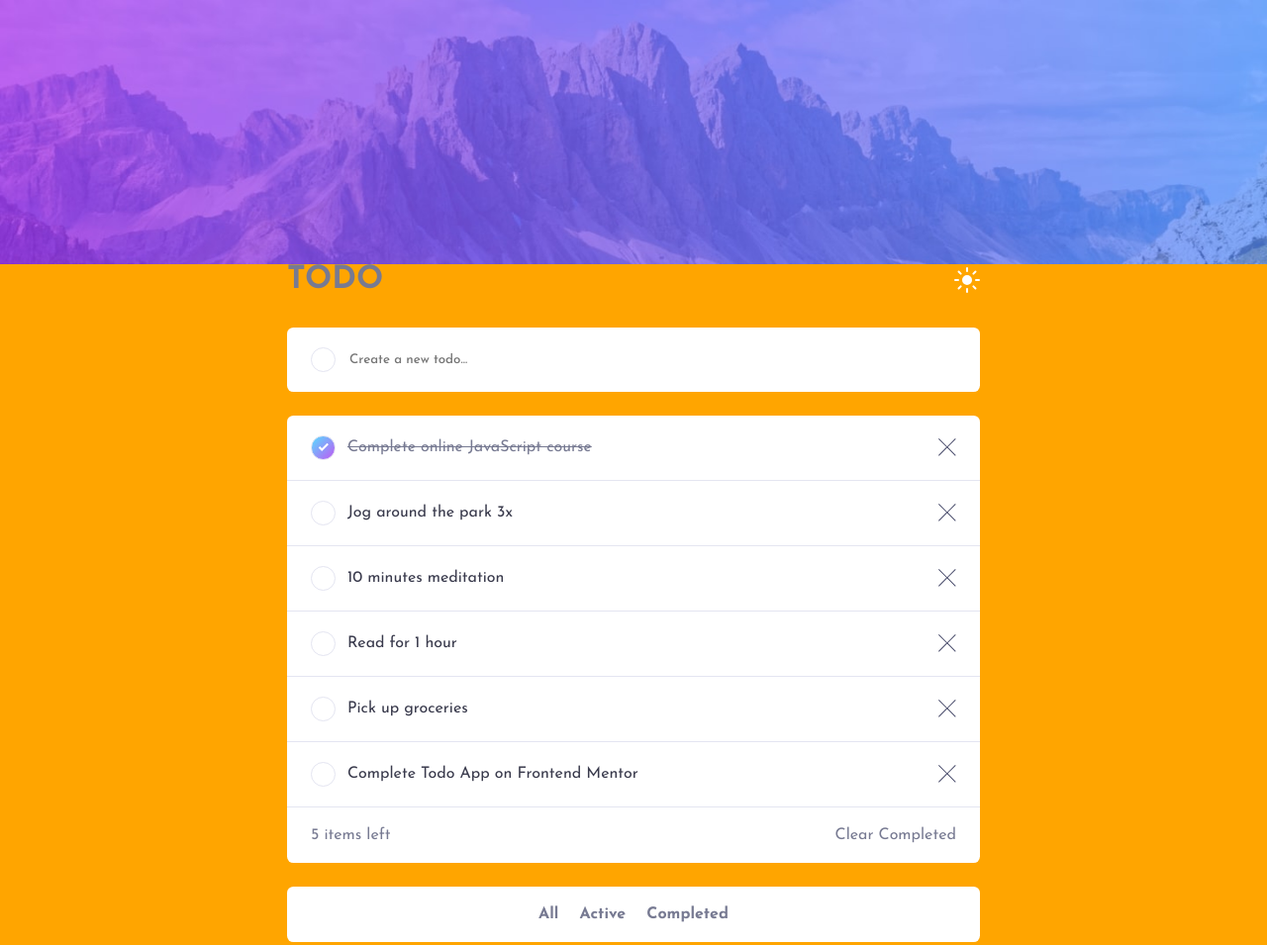
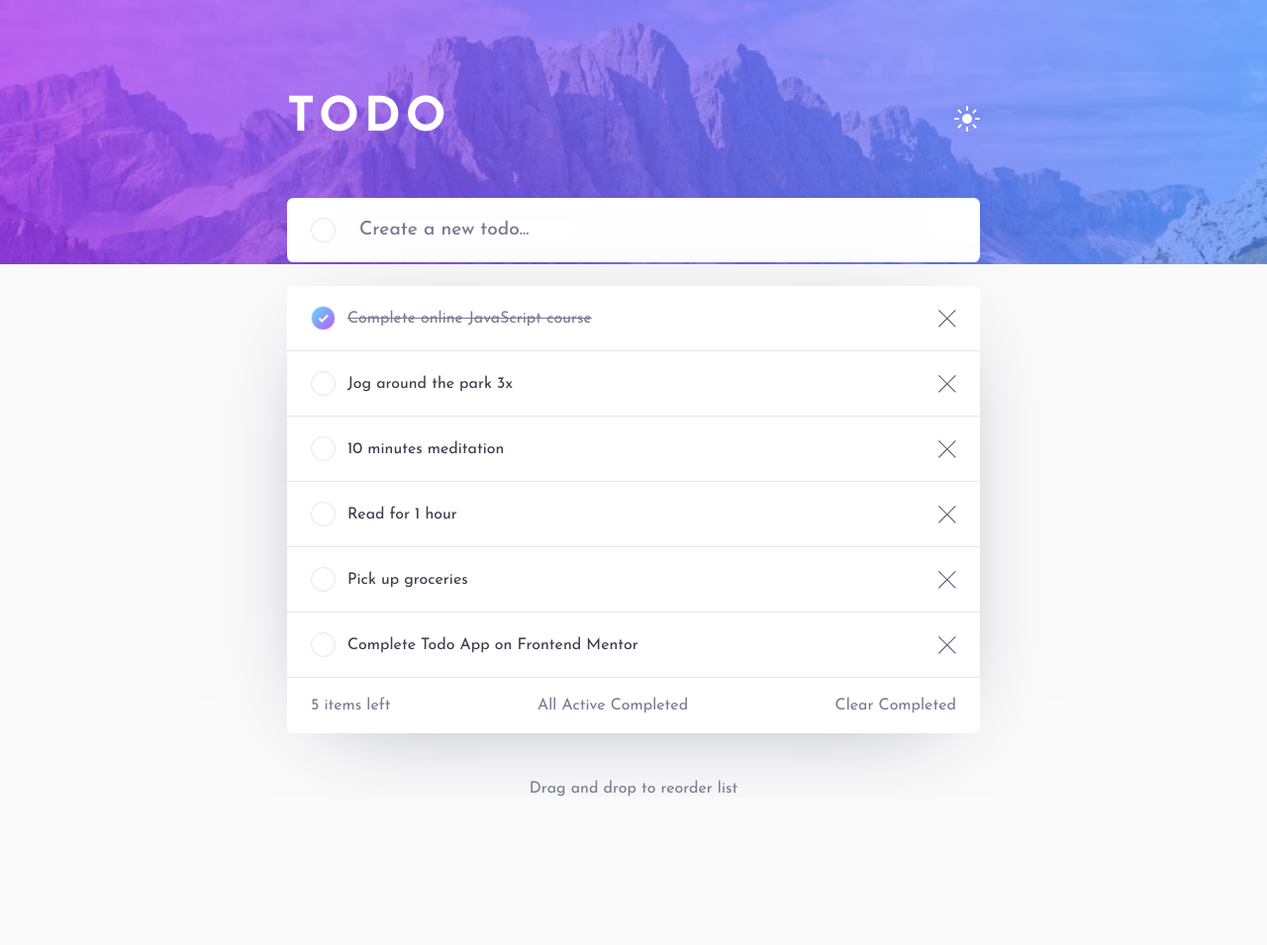
Before and after one commit to Everezze/todo_app, a plain HTML site: page index.html in a window 1280 px wide. Shown: the top 955 px of the page at 99% size. After the commit the page ends 805 px from the top, so only its background shows below. Drawn offline with Linux system fonts and the light colour scheme.

Commit message:
(re)placing filters elements responsively, adding more styles

```diff
--- a/index.html
+++ b/index.html
@@ -65,7 +65,7 @@
 				<img class="cross-icon" src="images/icon-cross.svg" alt="">
 			</article>
 			<aside>
-				<span>5 items left</span>
+				<span class="non-clickable"lass>5 items left</span>
 				<span>Clear Completed</span>
 			</aside>
 		</section>
--- a/script.js
+++ b/script.js
@@ -3,18 +3,15 @@ const tasks = Array.from(document.querySelectorAll("article span"));
 const marksAndTasks =checkMarks.concat(tasks);
 const crossIcons = document.querySelectorAll("section .cross-icon");
 const taskCompletedCleaner = document.querySelector("section aside span:last-child");
+const filterContainer = document.querySelector("main>aside div");
 const activeFilter = document.querySelector("main>aside div span:nth-child(2)");
 const completedFilter = document.querySelector("main>aside div span:nth-child(3)");
 const allFilter = document.querySelector("main>aside div span:nth-child(1)");
 const tasksSection = document.querySelector("section");
 const articles = Array.from(document.querySelectorAll("section article"));
 const input = document.querySelector("input");
-
-console.log(checkMarks);
-console.log(tasks);
-console.log(crossIcons);
-console.log(taskCompletedCleaner);
-console.log(marksAndTasks);
+const main = document.querySelector("main");
+const secondAside = document.querySelector("main > asidel");
 
 function addActive(element){
 	element.addEventListener("click",function(){
@@ -44,8 +41,30 @@ function enableRemoveArticle(element){
 	});
 };
 
+function createArticle(input){
+	let article = document.createElement("article");
+	let circle = document.createElement("div");
+	let img= document.createElement("img");
+	let span = document.createElement("span");
+	let crossIcon = document.createElement("img");
+	crossIcon.setAttribute("src","images/icon-cross.svg");
+	crossIcon.classList.add("cross-icon");
+	enableRemoveArticle(crossIcon);
+	img.setAttribute("src","images/icon-check.svg");
+	span.textContent = input.value;
+	addActive(span);
+	addActive(circle);
+	circle.classList.add("circle");
+	circle.appendChild(img);
+	article.appendChild(circle);
+	article.appendChild(span);
+	article.appendChild(crossIcon);
+	articles.push(article);
+
+	return article;
+}
+
 marksAndTasks.forEach(addActive);
-
 taskCompletedCleaner.addEventListener("click",function(){
 	for(let i =0;i<articles.length;i++){
 		if(articles[i].classList.contains("active")){
@@ -54,7 +73,6 @@ taskCompletedCleaner.addEventListener("click",function(){
 		}
 	}
 });
-
 activeFilter.addEventListener("click", enableActiveFilter);
 completedFilter.addEventListener("click", enableCompletedFilter);
 allFilter.addEventListener("click",enableallFilter);
@@ -62,25 +80,22 @@ crossIcons.forEach(enableRemoveArticle);
 
 input.addEventListener("keydown",function(event){
 	if(event.key == "Enter" && this.value != ""){
-		let article = document.createElement("article");
-		let circle = document.createElement("div");
-		let img= document.createElement("img");
-		let span = document.createElement("span");
-		let crossIcon = document.createElement("img");
-		crossIcon.setAttribute("src","images/icon-cross.svg");
-		crossIcon.classList.add("cross-icon");
-		enableRemoveArticle(crossIcon);
-		img.setAttribute("src","images/icon-check.svg");
-		span.textContent = this.value;
-		addActive(span);
-		addActive(circle);
-		circle.classList.add("circle");
-		circle.appendChild(img);
-		article.appendChild(circle);
-		article.appendChild(span);
-		article.appendChild(crossIcon);
-		//articles.push(article);
-
+		let article = createArticle(this);
 		tasksSection.insertBefore(article,taskCompletedCleaner.parentElement);
+		this.value = "";
 	}
 });
+
+const resObserv = new ResizeObserver(entries => {
+	console.log("entered resize event");
+	console.log(tasksSection.nextElementSibling);
+	for(let entry of entries){
+		if(entry.contentRect.width > 600){
+			taskCompletedCleaner.parentElement.insertBefore(filterContainer,taskCompletedCleaner);
+		}
+		else{
+			tasksSection.nextElementSibling.insertBefore(filterContainer,null);
+		};
+	}
+});
+resObserv.observe(main);
--- a/style.css
+++ b/style.css
@@ -28,9 +28,11 @@
 
 body{
 	margin:0;
-	background: var(--very-light-gra,orange);
+	background: var(--very-light-gray);
 	font-family: "Josefin Sans",sans-serif;
 	color: var(--dark-grayish-blue);
+	position: relative;
+	z-index: 0;
 }
 
 main{
@@ -42,6 +44,12 @@ h1,p{
 	margin:0;
 }
 
+h1{
+	color: var(--white);
+	font-size: 2.5rem;
+	letter-spacing: 5px;
+}
+
 img{
 	vertical-align: bottom;
 }
@@ -49,6 +57,12 @@ img{
 p{
 	text-align: center;
 	margin-top: 3rem;
+}
+
+picture{
+	position: absolute;
+	width: 100%;
+	z-index: -1;
 }
 
 picture img{
@@ -72,6 +86,7 @@ aside{
 section{
 	overflow:hidden;
 	color: var(--very-dark-grayish-blue);
+	box-shadow: 0px 15px 95px -50px var(--dark-grayish-blue);
 }
 
 section aside,header{
@@ -81,15 +96,21 @@ section aside,header{
 input{
 	border: none;
 	font-family: "Josefin Sans",sans-serif;
+	font-weight: 500;
+	color: var(--very-dark-grayish-blue);
+	font-size: 1.2rem;
+	padding: 0;
+}
+
+input::placeholder{
 	color: var(--dark-grayish-blue);
-	font-weight: 500;
 }
 
 section>*+*{
 	border-top: 1px solid var(--light-grayish-blue);
 }
 
-article,section aside span:last-child,main>aside>div span{
+article,aside span:not(.non-clickable){
 	cursor: pointer;
 }
 
@@ -101,6 +122,9 @@ section.active-filter article.active{
 	display: none;
 }
 
+header{
+	align-items: start;
+}
 
 .input-container,article,aside{
 	padding: 1.25rem 1.5rem;
@@ -153,3 +177,25 @@ article.active span{
 .cross-icon{
 	margin-left: auto;
 }
+
+@media screen and (min-width:600px) {
+	main{
+		padding-top: 6rem;
+	}
+
+	h1{
+		font-size: 3rem;
+	}
+
+	.input-container{
+		margin-top: 3.5rem;
+	}
+
+	.input-container .circle{
+		margin-right: 1.5rem;
+	}
+
+	main>aside{
+		display: none;
+	}
+}
```
